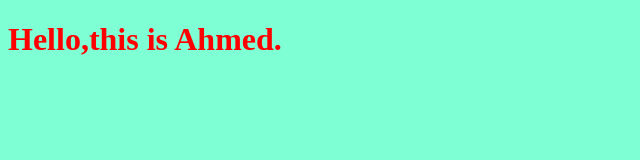
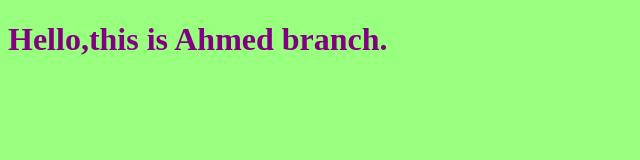
Before and after one commit to afawzycs/newproject, a plain HTML site: page index.html in a window 1280 px wide. Shown: the whole page, without its empty margins (0-640 px from the left). Drawn offline with Linux system fonts and the light colour scheme.

Commit message:
changig style for the title

```diff
--- a/index.html
+++ b/index.html
@@ -10,7 +10,7 @@
 </head>
 
 <body>
-    <h1>Hello,this is Ahmed.</h1>
+    <h1>Hello,this is Ahmed branch.</h1>
     <script src="app.js"></script>
 </body>
 
--- a/style.css
+++ b/style.css
@@ -1,7 +1,7 @@
 h1 {
-    color: red;
+    color: purple;
 }
 
 body {
-    background-color: aquamarine;
+    background-color: rgb(153, 255, 127);
 }
```
